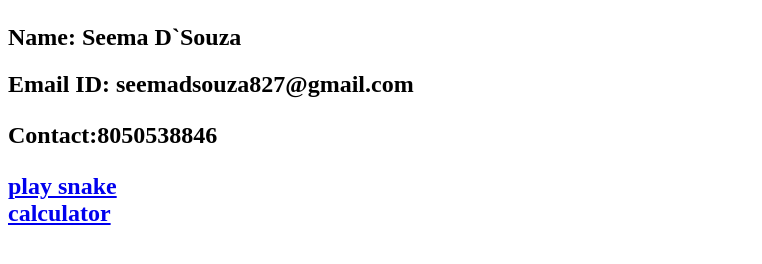
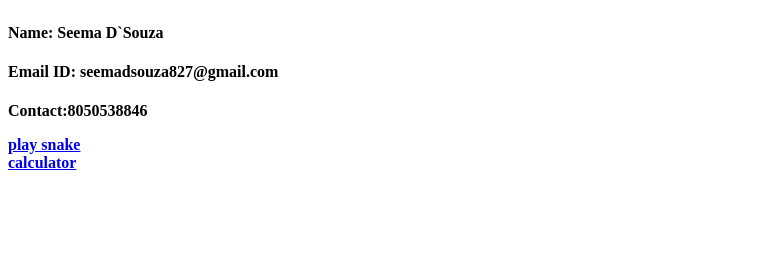
Before and after one commit to SeemaDSouza827/Treasure, a plain HTML site: page index.html in a window 1280 px wide. Shown: the part 58-322 px from the top of the page, without its empty margins (0-762 px from the left). Drawn offline with Linux system fonts and the light colour scheme.

Commit message:
Update index.html

```diff
--- a/index.html
+++ b/index.html
@@ -13,9 +13,9 @@
 	<body>
 		<h1>Resume</h1>
 
-		<h2>Name: Seema D`Souza</h2>
+		<h4>Name: Seema D`Souza</h4>
 
-		<h2>Email ID: seemadsouza827@gmail.com<h2>
+		<h4>Email ID: seemadsouza827@gmail.com<h4>
 
 		<p>Contact:8050538846</p>
 
```
